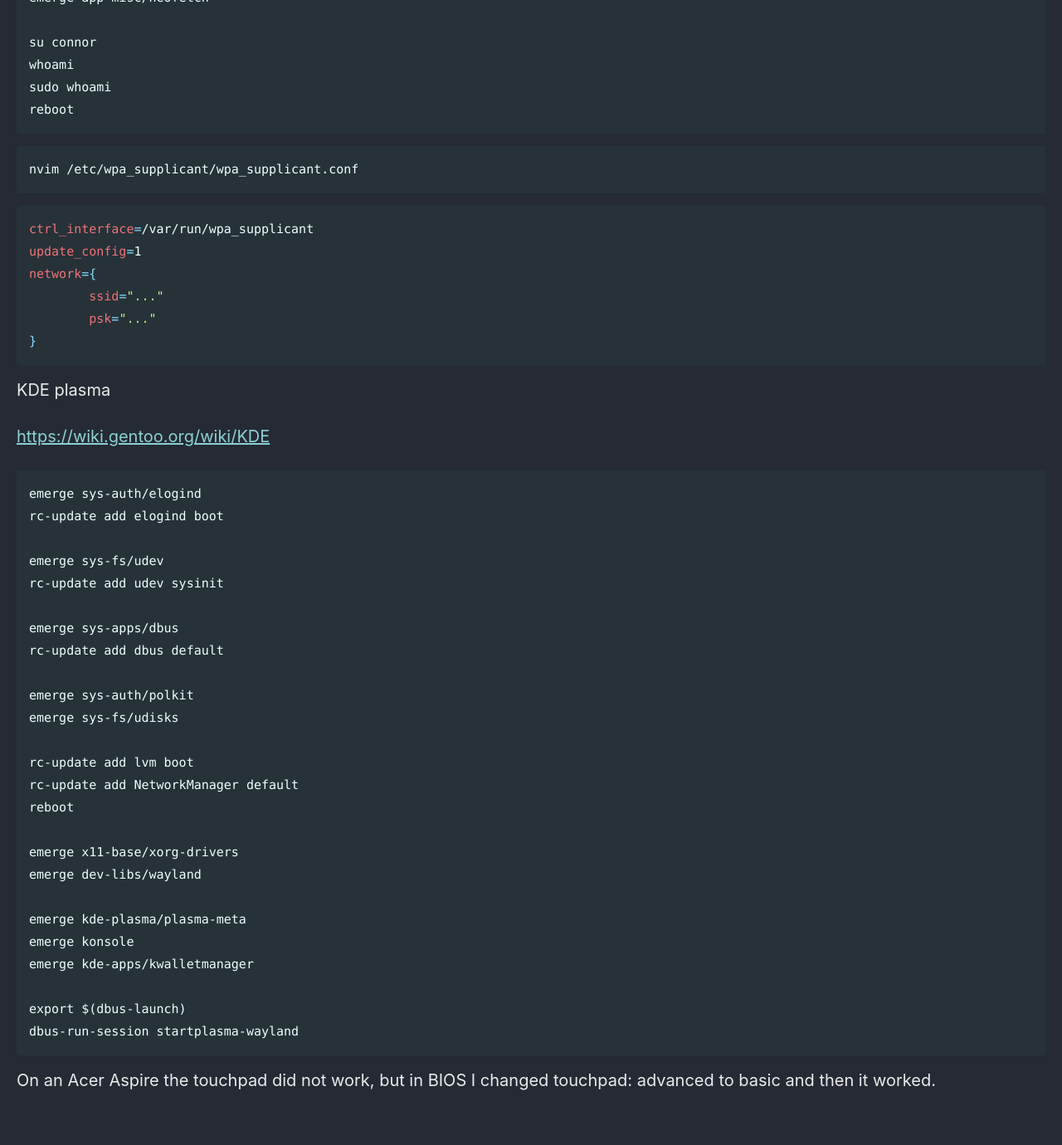
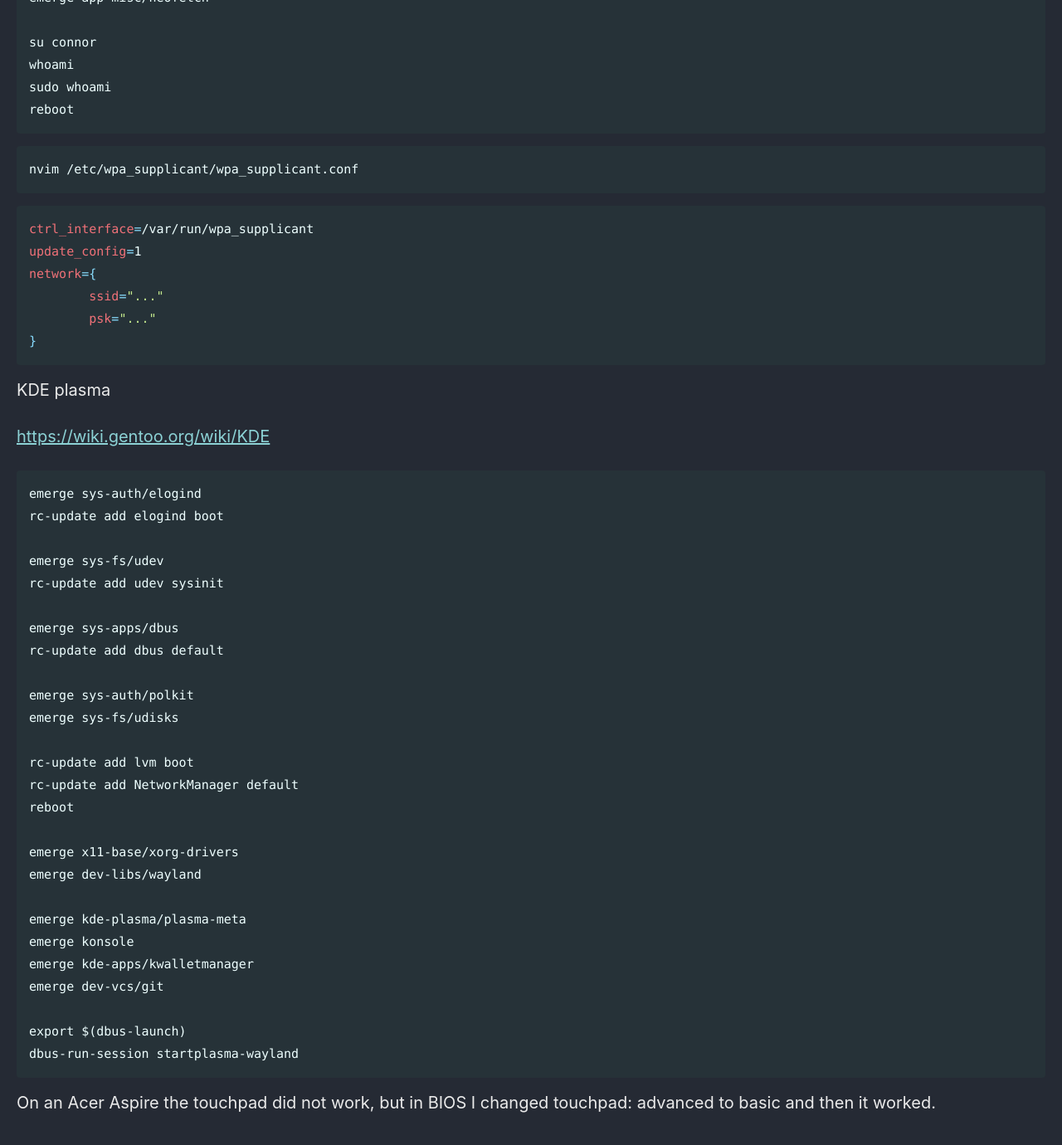
Before and after one commit to Connor-McCartney/Connor-McCartney.github.io, a Jekyll site: the page built from _pages/misc/gentoo.md, in a window 1280 px wide and 1400 px high, scrolled down 4950 px. Shown: the top 1380 px of the window at 83% size. Built offline with Jekyll 4.4.1, drawn with Linux system fonts in a browser that asks for light colours; cached includes are drawn as plain includes; our own code applies the rules of GitHub Pages for plain Markdown files.

Commit message:
Update gentoo.md

```diff
--- a/_pages/misc/gentoo.md
+++ b/_pages/misc/gentoo.md
@@ -269,6 +269,7 @@ emerge dev-libs/wayland
 emerge kde-plasma/plasma-meta
 emerge konsole
 emerge kde-apps/kwalletmanager
+emerge dev-vcs/git
 
 export $(dbus-launch)
 dbus-run-session startplasma-wayland
```
